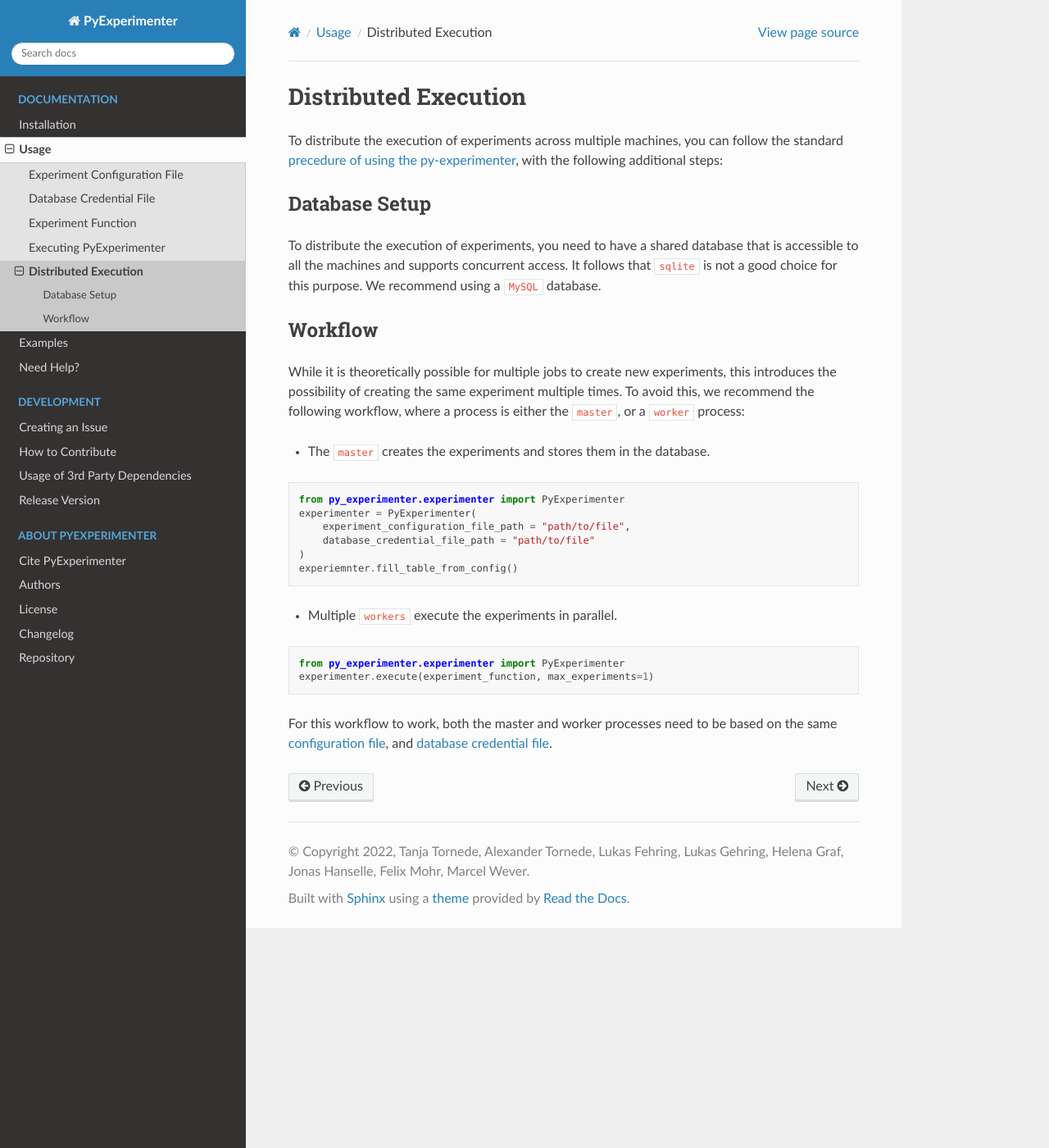
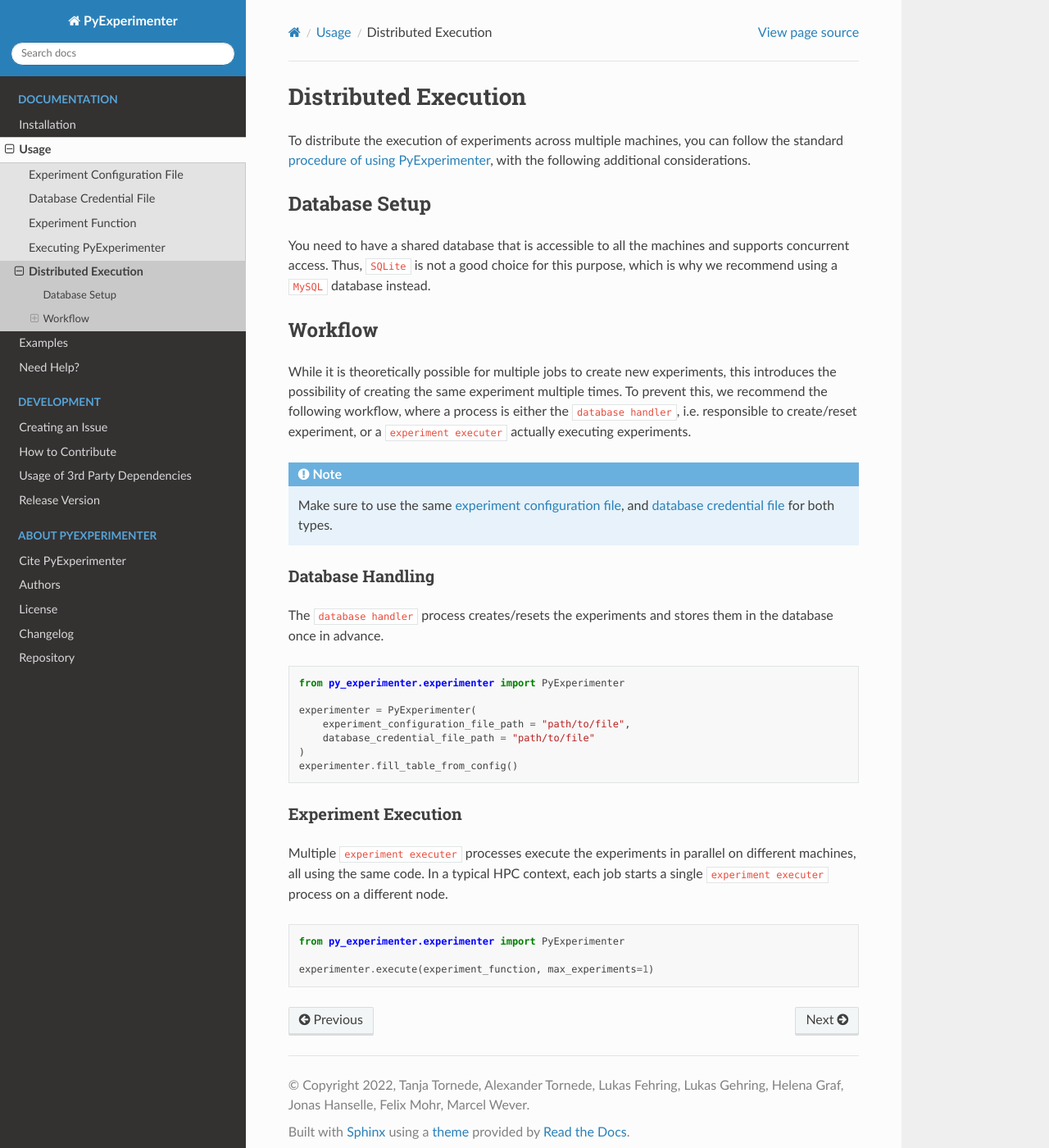
Before and after one commit to tornede/py_experimenter, a Sphinx documentation site: the page built from docs/source/usage/distributed_execution.rst, in a window 1280 px wide and 1400 px high. Shown: the whole window at 82% size. Built offline with Sphinx 7.4.7 and the Read the Docs theme 2.0.0, drawn with Linux system fonts in a browser that asks for light colours; pages that are not in the unit, such as notebooks, are missing from menus.

Commit message:
Improved description

```diff
--- a/docs/source/usage/distributed_execution.rst
+++ b/docs/source/usage/distributed_execution.rst
@@ -3,35 +3,45 @@
 =====================
 Distributed Execution
 =====================
-To distribute the execution of experiments across multiple machines, you can follow the standard :ref:`precedure of using the py-experimenter <execution>`, with the following additional steps:
+To distribute the execution of experiments across multiple machines, you can follow the standard :ref:`procedure of using PyExperimenter <execution>`, with the following additional considerations.
 
 --------------
 Database Setup
 --------------
-To distribute the execution of experiments, you need to have a shared database that is accessible to all the machines and supports concurrent access. It follows that ``sqlite`` is not a good choice for this purpose. We recommend using a ``MySQL`` database.
+You need to have a shared database that is accessible to all the machines and supports concurrent access. Thus, ``SQLite`` is not a good choice for this purpose, which is why we recommend using a ``MySQL`` database instead.
 
 --------
 Workflow
 --------
-While it is theoretically possible for multiple jobs to create new experiments, this introduces the possibility of creating the same experiment multiple times. To avoid this, we recommend the following workflow, where a process is either the ``master``, or a  ``worker`` process:
+While it is theoretically possible for multiple jobs to create new experiments, this introduces the possibility of creating the same experiment multiple times. To prevent this, we recommend the following workflow, where a process is either the ``database handler``, i.e. responsible to create/reset experiment, or a  ``experiment executer`` actually executing experiments.
 
-- The ``master`` creates the experiments and stores them in the database.
+.. note::
+    Make sure to use the same :ref:`experiment configuration file <experiment_configuration_file>`, and :ref:`database credential file <database_credential_file>` for both types.
+
+
+Database Handling
+-----------------
+
+The ``database handler`` process creates/resets the experiments and stores them in the database once in advance.
 
 .. code-block:: python
 
     from py_experimenter.experimenter import PyExperimenter
+
     experimenter = PyExperimenter(
         experiment_configuration_file_path = "path/to/file",
         database_credential_file_path = "path/to/file"
     )
-    experiemnter.fill_table_from_config()
+    experimenter.fill_table_from_config()
 
-- Multiple ``workers`` execute the experiments in parallel.
+
+Experiment Execution
+--------------------
+
+Multiple ``experiment executer`` processes execute the experiments in parallel on different machines, all using the same code. In a typical HPC context, each job starts a single ``experiment executer`` process on a different node.
 
 .. code-block:: python
 
     from py_experimenter.experimenter import PyExperimenter
+
     experimenter.execute(experiment_function, max_experiments=1)
-
-For this workflow to work, both the master and worker processes need to be based on the same
-:ref:`configuration file <experiment_configuration_file>`, and :ref:`database credential file <database_credential_file>`.
```
